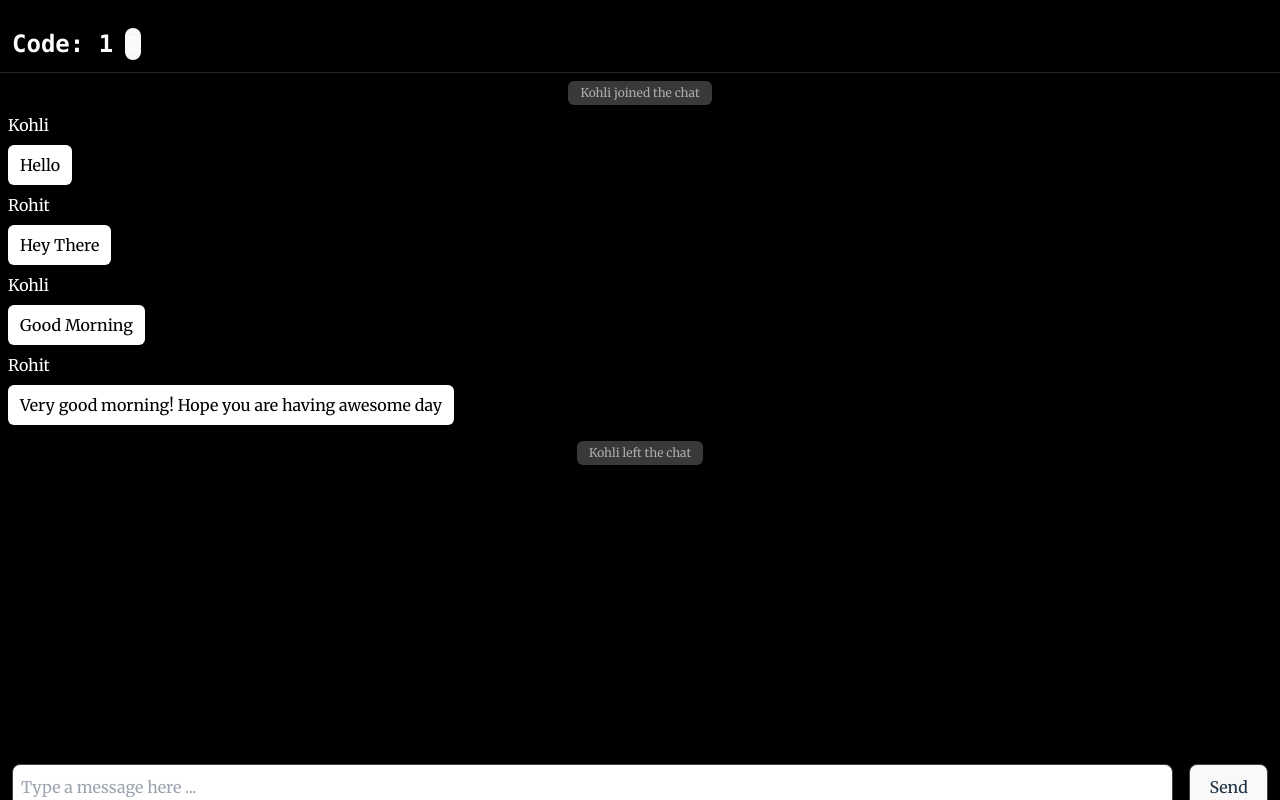
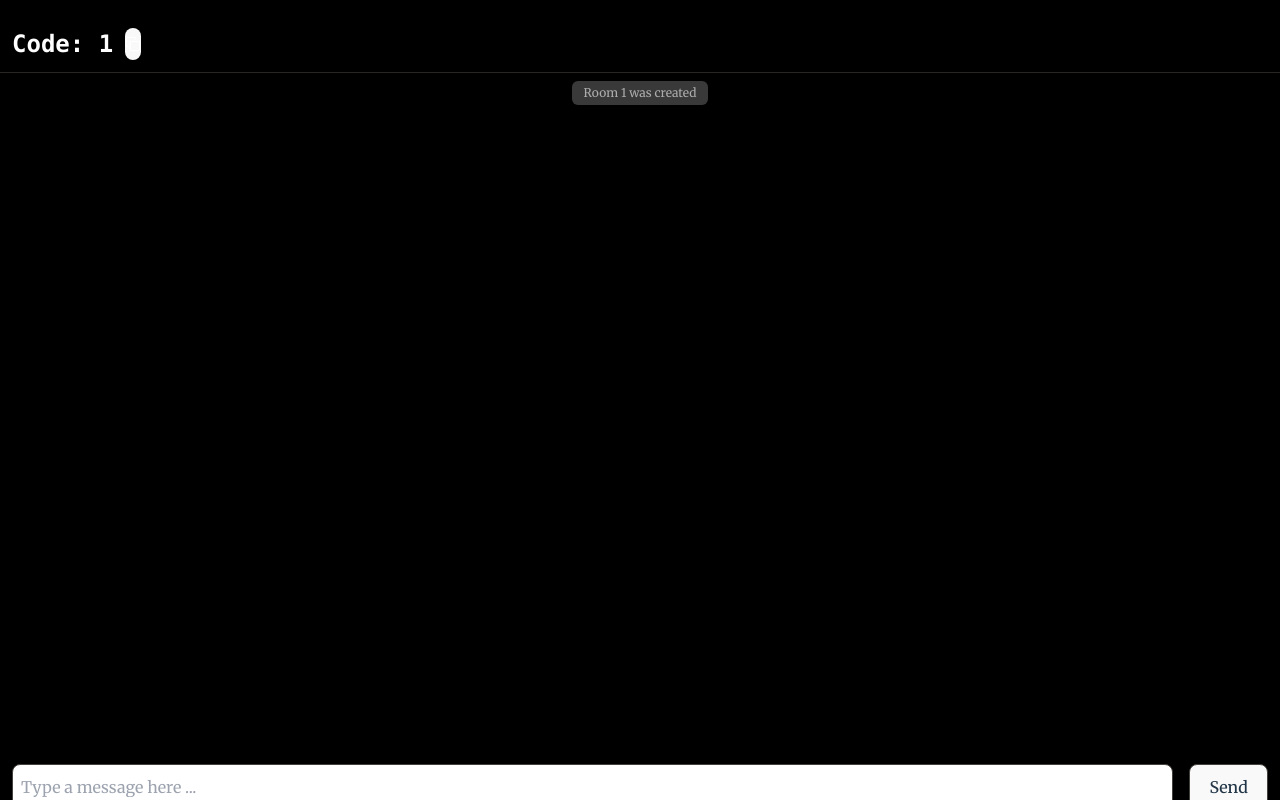
Before and after one commit to adityaswarupparida/Incognita, a React (Vite) app in the folder frontend/: page /chat/1 in a window 1280 px wide. Built offline with nearby package versions, Linux system fonts and the light colour scheme; no server answers.

Commit message:
Chat UI cleanup

```diff
--- a/frontend/src/components/Chat.tsx
+++ b/frontend/src/components/Chat.tsx
@@ -2,21 +2,23 @@ import { Copy } from 'lucide-react';
 import { useEffect, useRef, useState } from 'react'
 import { useParams } from 'react-router-dom';
 
+interface Message {
+    type: string;
+    payload: {
+        message: string;
+        userId?: string;
+    }
+}
 
 export const Chat = () => {
-    const [messages, setMessages] = useState([
-        { type: "join", payload: { message: "Kohli joined the chat", }},
-        { type: "chat", payload: { message: "Hello", userId: "Kohli" }},
-        { type: "chat", payload: { message: "Hey There", userId: "Rohit" }},
-        { type: "chat", payload: { message: "Good Morning", userId: "Kohli" }},
-        { type: "chat", payload: { message: "Very good morning! Hope you are having awesome day", userId: "Rohit" }},
-        { type: "left", payload: { message: "Kohli left the chat", }}, ]);
+	const params = useParams();
+	const roomId = params.roomId!;
+	//@ts-ignore
+    const [messages, setMessages] = useState<Message[]>([{ type: "create", payload: { message: "Room "+ roomId +" was created" }}]);
 
 	const inputRef = useRef<HTMLInputElement>(null);
 	const wsRef = useRef(null);
-    const params = useParams();
-	const roomId = params.roomId!;
-	let name = useRef("");
+	const name = useRef("");
 
 	useEffect(() => {
 		name.current = window.localStorage.getItem("name") ?? "";
@@ -58,7 +60,8 @@ export const Chat = () => {
 				</div>
 				<div className='bg-black w-full h-full rounded-lg px-2 overflow-y-scroll font-merriweather'>
 					{messages.map((message, index) =>
-                    message.type === 'chat' ? (
+						<div key={index}>
+							{ message.type === 'chat' ? (
 								<div className={`flex flex-col ${ message.payload.userId !== name.current ? "items-start" : "items-end"}`}>
 									{ (!index || index > 0 && message.payload.userId !== messages[index-1].payload.userId) && <span className='text-white'>{message.payload.userId}</span> }
 									<span className='bg-white text-black rounded-md px-3 py-2 my-2 max-w-prose text-wrap'>
@@ -71,8 +74,8 @@ export const Chat = () => {
 										{message.payload.message}
 									</span>
 								</div>
-                    )
-
+							) }
+						</div>
                 	)}
 				</div>
 			</div>
```
Lines whose indentation alone changed are shown as unchanged.
